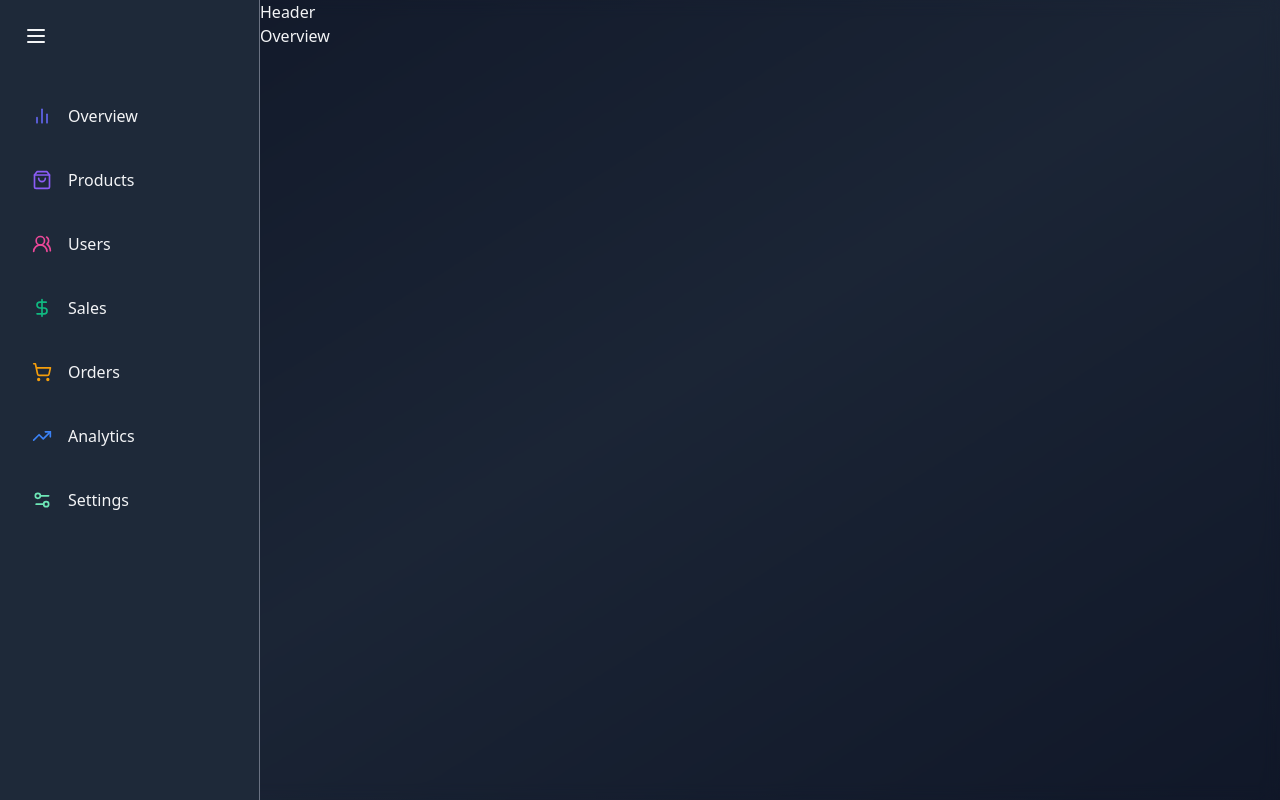
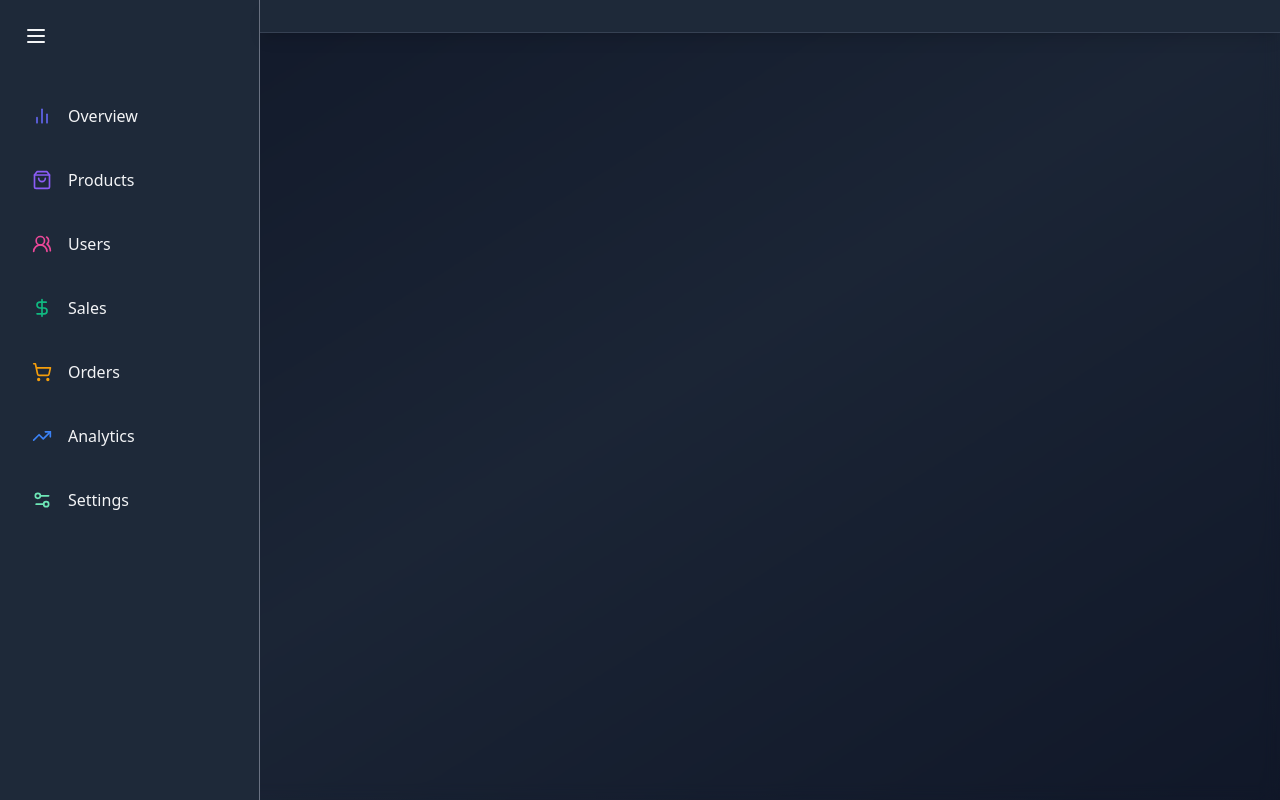
Before and after one commit to HumbleBoyy/Dashboard-Admin-Panel, a React (Vite) app: page / in a window 1280 px wide. Built offline with nearby package versions, Linux system fonts and the light colour scheme.

Commit message:
New COmmit

```diff
--- a/src/App.jsx
+++ b/src/App.jsx
@@ -8,7 +8,7 @@ const App = () => {
          <div className='absolute inset-0 bg-gradient-to-br from-gray-900 via-gray-800 to-gray-900 opacity-80'/>
          <div className='absolute inset-0 backdrop-blur-sm'/>
       </div>
-      <div className='z-1'>
+      <div className='z-1 w-full'>
         <Layout/>
       </div>
     </div>
--- a/src/modules/Header.jsx
+++ b/src/modules/Header.jsx
@@ -2,7 +2,9 @@ import React from 'react'
 
 const Header = () => {
   return (
-    <div>Header</div>
+    <header className='w-full mx-auto py-4 px-4 sm:px-6 lg:px-8 bg-gray-800 bg-opacity-50 backdrop-blur-md shadow-lg border-b border-gray-700'>
+        <h1></h1>
+    </header>
   )
 }
 
--- a/src/pages/DashboardPage.jsx
+++ b/src/pages/DashboardPage.jsx
@@ -5,7 +5,7 @@ import Header from '../modules/Header'
 
 const DashboardPage = () => {
   return (
-    <div className='flex flex-col'>
+    <div className='flex flex-col w-full'>
       <Header/>
       <Routes>
           {pagesRoute.map((item)=> <Route path={item.path} element={item.element} key={item.id}/>)}
--- a/src/pages/Overview.jsx
+++ b/src/pages/Overview.jsx
@@ -2,7 +2,9 @@ import React from 'react'
 
 const Overview = () => {
   return (
-    <div>Overview</div>
+    <div className='flex-1 overflow-auto relative'>
+
+    </div>
   )
 }
 
```
